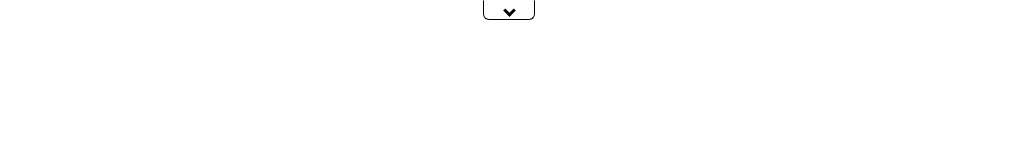
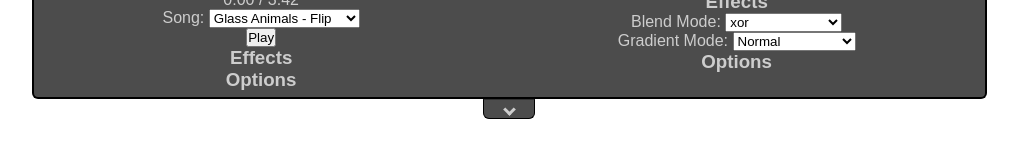
Before and after one commit to Sicel/IGME-330, a plain HTML site: page Projects/Audio Visualizer/index.html in a window 1280 px wide. Shown: the whole page, without its empty margins (131-1149 px from the left). Drawn offline with Linux system fonts and the light colour scheme.

Commit message:
Updating UI

```diff
--- a/Projects/Audio Visualizer/css/style.css
+++ b/Projects/Audio Visualizer/css/style.css
@@ -1,6 +1,7 @@
 * {
     padding: 0;
     margin: 0;
+    font-family: sans-serif;
 }
 
 canvas {
@@ -19,8 +20,8 @@ body {
 
 #controls {
     transform: translate(0, -61px);
-    display: inline-block;
-    border: 1px solid black;
+    display: inline-flex;
+    border: 2px solid black;
     border-top: none;
     border-radius: 6px;
     border-top-right-radius: 0;
@@ -29,33 +30,54 @@ body {
     text-align: center;
     transition: 1s;
     padding-bottom: 1px;
+
+    background-color: rgba(0, 0, 0, 0.7);
+    color: #CDCDCD;
+
+    flex-direction: row;
+    align-items: stretch;
+    width: 80%;
+    max-width: 951px;
 }
 
-/*#controls:after {
-    content: '';
-    display: inline-block;
-    position: fixed;
+#controls div {
+    margin: 5px;
+    flex-grow: 1;
+}
+
+.controlHeading {
+    display: inline-flex;
+    align-items: center;
     justify-content: center;
-    width: 50px;
-    left: 46.25%;
-    top: 99%;
-    border: 1px solid red;
-}*/
+}
+
+.controlHeading .downArrow {
+    border-width: 0 4px 4px 0;
+    margin-right: 5px;
+}
+
+
+.effects,
+.options {}
+
+.control {}
 
 #arrowContainer {
     transform: translate(0, -61px);
     border: 1px solid black;
     border-radius: 6px;
-    border-top: 1px solid white;
+    border-top: 0.5px solid rgb(51, 51, 51);
     border-top-right-radius: 0;
     border-top-left-radius: 0;
     width: 50px;
     margin: auto;
     transition: 1s;
+
+    background-color: rgba(0, 0, 0, 0.7);
 }
 
 .downArrow {
-    border: solid black;
+    border: solid #CDCDCD;
     border-width: 0 3px 3px 0;
     display: inline-block;
     padding: 3px;
--- a/Projects/Audio Visualizer/index.html
+++ b/Projects/Audio Visualizer/index.html
@@ -10,19 +10,45 @@
 <body>
     <canvas id="canvas"></canvas>
     <div id="controls">
-        <audio controls src='audio/glass%20animals%20flip.mp3'></audio>
-        Song: <select id="songSelect">
+
+        <div id="audioControls">
+            <div class="controlHeading">
+                <p class="downArrow"></p>
+                <h1>Audio</h1>
+            </div>
+            <p id="audioTime">0:00 / 3:42</p>
+            <audio src='audio/glass%20animals%20flip.mp3'></audio>
+            <p class="control">Song:
+                <select id="songSelect">
                     <option selected value="audio/glass%20animals%20flip.mp3">Glass Animals - Flip</option>
                     <option value="audio/Apashe%20-%20Lacrimosa.mp3">Apashe - Lacrimosa</option>
                     <option value='audio/Confetti%20-%20Rob%20A%20Bank.mp3'>Confetti - Rob A Bank</option>
                 </select>
-        <button id="play" data-playing="no">Play</button>
-        Blend Mode: <select id="mode">
+            </p>
+            <button id="play" class="control" data-playing="no">Play</button>
+            <h3 class="effects">Effects</h3>
+            <h3 class="options">Options</h3>
+        </div>
+
+        <div id="visualControls">
+            <div class="controlHeading">
+                <p class="downArrow"></p>
+                <h1>Visual</h1>
+            </div>
+            <h3 class="effects">Effects</h3>
+            <p class="control">Blend Mode:
+                <select id="mode">
                 </select>
-        Gradient Mode: <select id="colorMode">
+            </p>
+            <p class="control">Gradient Mode:
+                <select id="colorMode">
                     <option value="grad" selected>Normal</option>
                     <option value="rgb">Song Dependent</option>
                 </select>
+            </p>
+            <h3 class="options">Options</h3>
+        </div>
+
     </div>
     <div id="arrowContainer">
         <p class="downArrow"></p>
--- a/Projects/Audio Visualizer/js/main.js
+++ b/Projects/Audio Visualizer/js/main.js
@@ -14,7 +14,9 @@ import {
 import {
     setupUI,
     selectedMode,
-    currentColorMode
+    currentColorMode,
+    currentSongDuration,
+    updateTime
 } from './ui.js'
 //end
 
@@ -44,39 +46,45 @@ function init() {
 
     maxMiniRadius = maxDraw / 4;
 
+    window.onresize = resize;
     update();
-    window.onresize = resize;
 }
 
 function update() {
     requestAnimationFrame(update);
+    updateTime(audio.element.currentTime, currentSongDuration);
+
     audio.analyser.getByteFrequencyData(audio.data);
 
+    //ctx.save();
+    //ctx.fillStyle = '#fff';
+    //ctx.fillRect(0, 0, ctx.canvas.width, ctx.canvas.height);
+    //ctx.restore();
     ctx.clearRect(0, 0, ctx.canvas.width, ctx.canvas.height);
 
-    let lowThirdSize = 0;
-    let midThirdSize = 0;
-    let highThirdSize = 0;
+    var lowThirdSize = 0;
+    var midThirdSize = 0;
+    var highThirdSize = 0;
 
-    let lowThirdAmount = 0;
-    let midThirdAmount = 0;
-    let highThirdAmount = 0;
+    var lowThirdAmount = 0;
+    var midThirdAmount = 0;
+    var highThirdAmount = 0;
 
-    let lowThirdAvg = 0;
-    let midThirdAvg = 0;
-    let highThirdAvg = 0;
+    var lowThirdAvg = 0;
+    var midThirdAvg = 0;
+    var highThirdAvg = 0;
 
-    let midLowThirdSize = 0;
-    let midMidThirdSize = 0;
-    let midHighThirdSize = 0;
+    var midLowThirdSize = 0;
+    var midMidThirdSize = 0;
+    var midHighThirdSize = 0;
 
-    let midLowThirdAmount = 0;
-    let midMidThirdAmount = 0;
-    let midHighThirdAmount = 0;
+    var midLowThirdAmount = 0;
+    var midMidThirdAmount = 0;
+    var midHighThirdAmount = 0;
 
-    let midLowThirdAvg = 0;
-    let midMidThirdAvg = 0;
-    let midHighThirdAvg = 0;
+    var midLowThirdAvg = 0;
+    var midMidThirdAvg = 0;
+    var midHighThirdAvg = 0;
 
     for (let i = 0; i < audio.data.length; i++) {
         if (i <= audio.data.length / 3) {
--- a/Projects/Audio Visualizer/js/ui.js
+++ b/Projects/Audio Visualizer/js/ui.js
@@ -1,7 +1,11 @@
 export {
     selectedMode,
-    currentColorMode
+    currentColorMode,
+    currentSongDuration
 };
+import {
+    convertToTime
+} from './utils.js';
 
 let controlsShowing = false,
     downArrow = document.querySelector("#arrowContainer"),
@@ -12,7 +16,11 @@ let mode = document.querySelector("#mode"),
     modes = ["source-atop", "destination-over", "destination-out", "lighter", "xor", "multiply", "screen", "overlay", "darken", "lighten", "color-dodge", "color-burn", "hard-light", "soft-light", "difference", "exclusion", "hue", "saturation", "color", "luminosity"],
     selectedMode = 'xor';
 
-let songSelect = document.querySelector("#songSelect");
+let songSelect = document.querySelector("#songSelect"),
+    audioTime = document.querySelector("#audioTime"),
+    currentSongTime = 0,
+    currentSongDuration = 222;
+
 let colorMode = document.querySelector("#colorMode"),
     currentColorMode = 'grad';
 
@@ -20,6 +28,10 @@ export function setupUI(audio, ctx) {
     downArrow.onclick = e => {
         controlsShowing = !controlsShowing;
         showControls();
+    };
+
+    audio.element.onloadedmetadata = e => {
+        updateTime(0, e.target.duration)
     };
 
     playButton.onclick = e => {
@@ -43,6 +55,8 @@ export function setupUI(audio, ctx) {
 
     songSelect.onchange = e => {
         audio.element.src = e.target.value;
+        //audioTime.innerHTML = `0:00 / ${audio.element.duration}`;
+        console.log(audio.element.currentTime);
         if (playButton.dataset.playing == "yes")
             playButton.dispatchEvent(new MouseEvent("click"));
     }
@@ -75,3 +89,8 @@ function showControls() {
         controls.style.transform = "translate(0, -61px)";
     }
 }
+
+export function updateTime(time, songDuration = currentSongDuration) {
+    audioTime.innerHTML = `${convertToTime(time)} / ${convertToTime(songDuration)}`;
+    currentSongDuration = songDuration;
+}
--- /dev/null
+++ b/Projects/Audio Visualizer/js/utils.js
@@ -0,0 +1,13 @@
+export function convertToTime(float) {
+    //if (float == 0)
+    //    return '0:00';
+
+    let rounded = Math.floor(float);
+    let minutes = Math.floor(rounded / 60);
+    let seconds = rounded % 60;
+    let string = '';
+
+    string = `${minutes}:`;
+
+    return seconds < 10 ? string + `0${seconds}` : string + `${seconds}`;
+}
```
Lines whose indentation alone changed are shown as unchanged.
